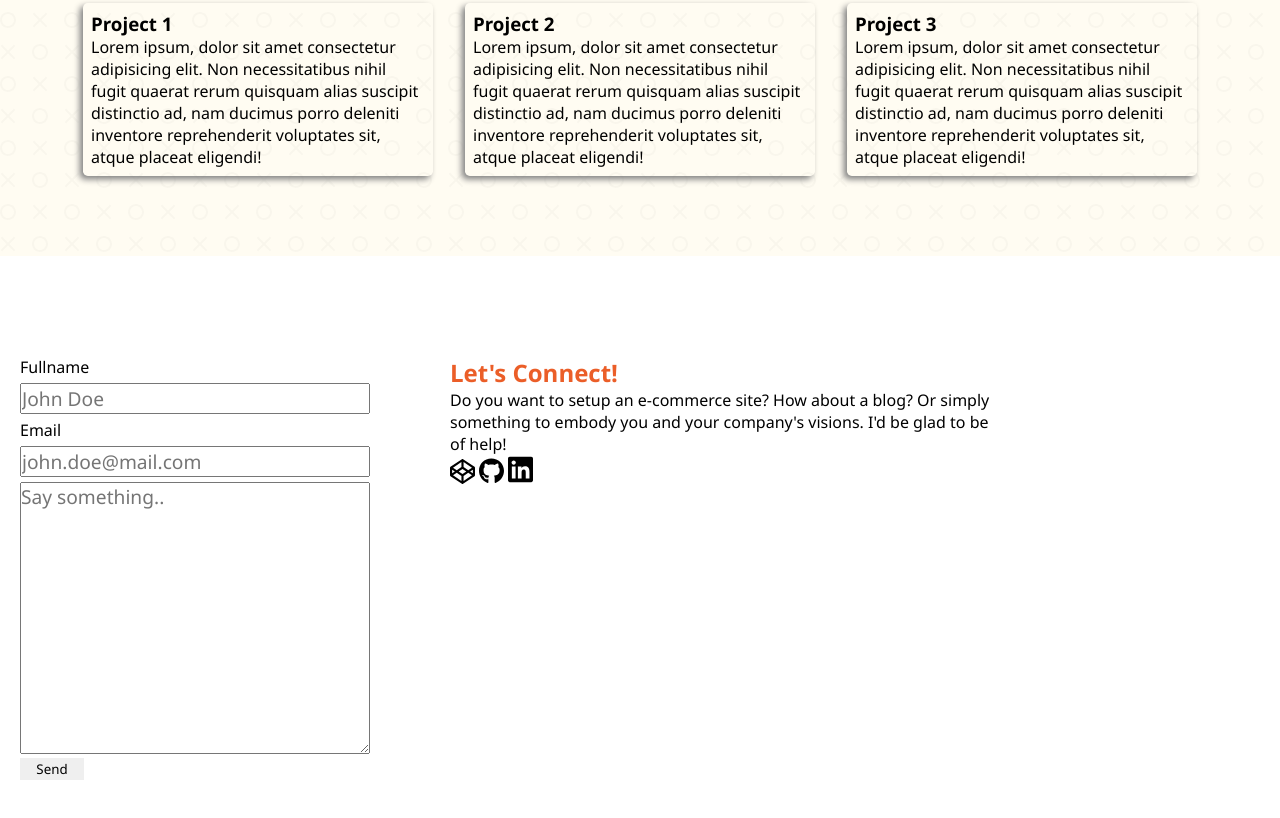
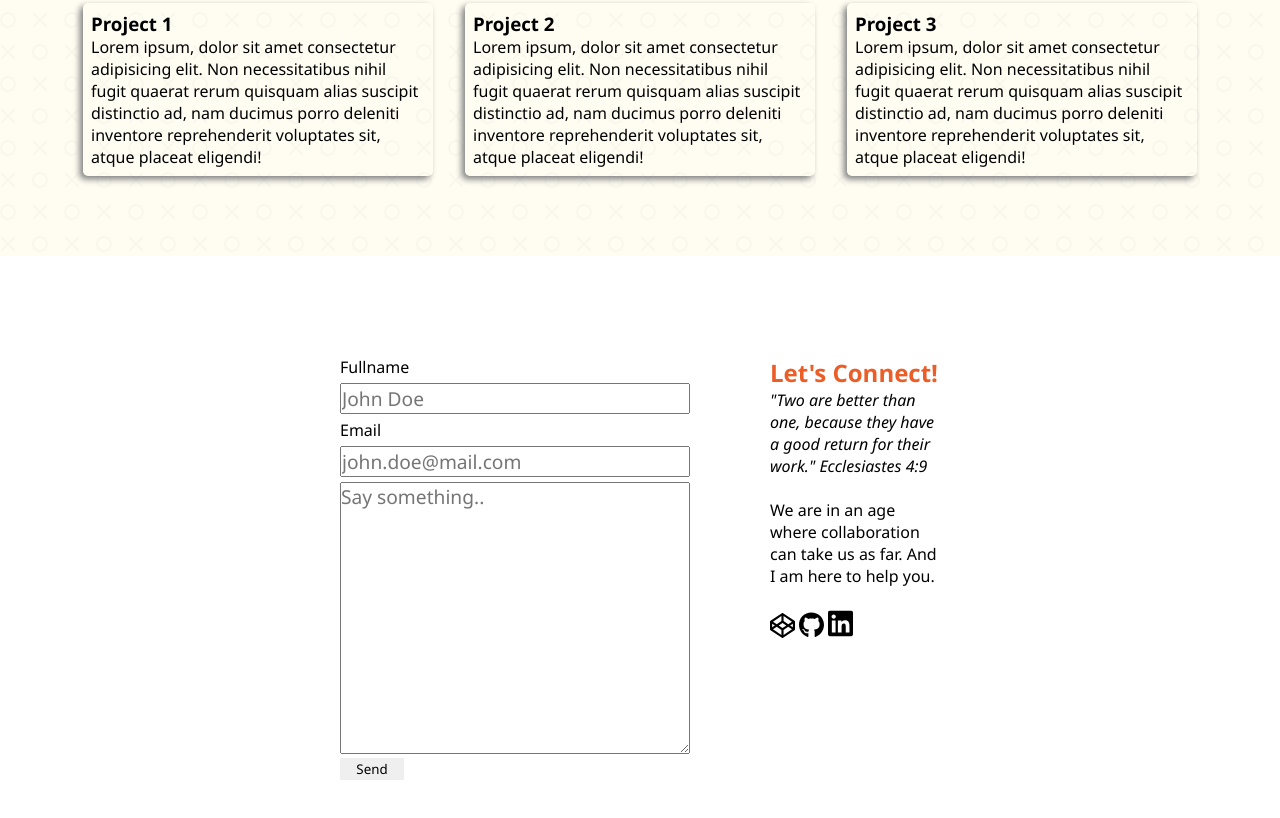
Before and after one commit to wewelski/wewelski.github.io, a plain HTML site: page index.html in a window 1280 px wide. Shown: the part 1368-2186 px from the top of the page. Drawn offline with Linux system fonts and the light colour scheme.

Commit message:
fixed center alignment of the bottom section

```diff
--- a/index.html
+++ b/index.html
@@ -35,7 +35,7 @@
       <div class="intro-text">
         <p>Hi, I'm</p>
         <h1>Roowell Fernandez</h1>
-        <p>a Fullstack Web Developer based in the Philippines</p>
+        <p>a Web Developer from the Philippines</p>
       </div>
     </div>
   </section>
@@ -86,7 +86,8 @@
     </form>
     <div class="contact-text">
       <h2>Let's Connect!</h2>
-      <p>Do you want to setup an e-commerce site? How about a blog? Or simply something to embody you and your company's visions. I'd be glad to be of help!</p>
+      <p><em>"Two are better than one, because they have a good return for their work." Ecclesiastes 4:9</em></p><br>
+      <p>We are in an age where collaboration can take us as far. And I am here to help you.</p><br>
       <div class="links2">
         <a href="https://codepen.io/Roowell-Fernandez" target="_blank">
           <img src="images/codepen.svg" alt="codepen" width="25">
--- a/style.css
+++ b/style.css
@@ -119,11 +119,12 @@
 }
 
 .contact {
-    width: 80%;
+    width: 50%;
     padding: 100px 20px;
     gap: 5rem;
     display: flex;
     justify-content: center;
+    margin: 0 auto;
 }
 
 .contact form {
```
